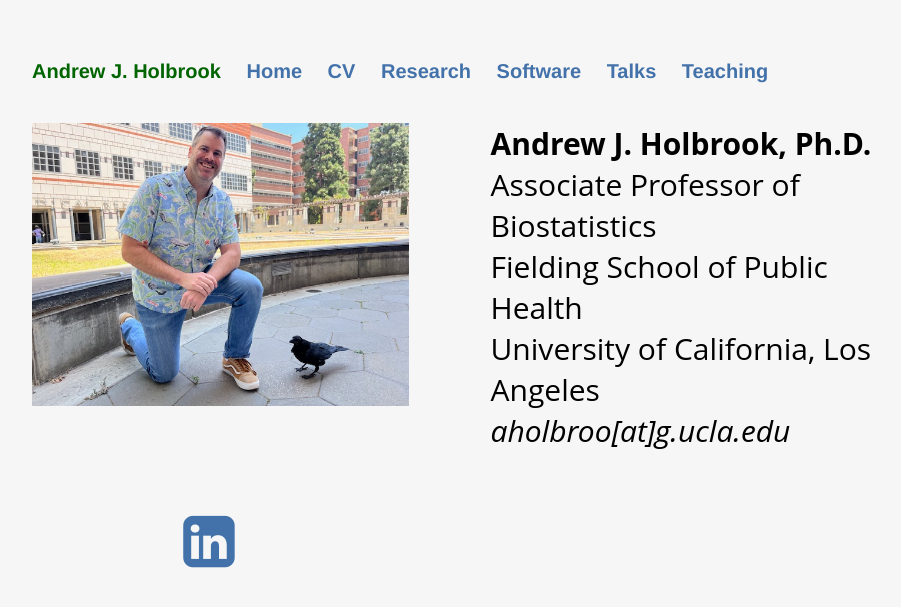
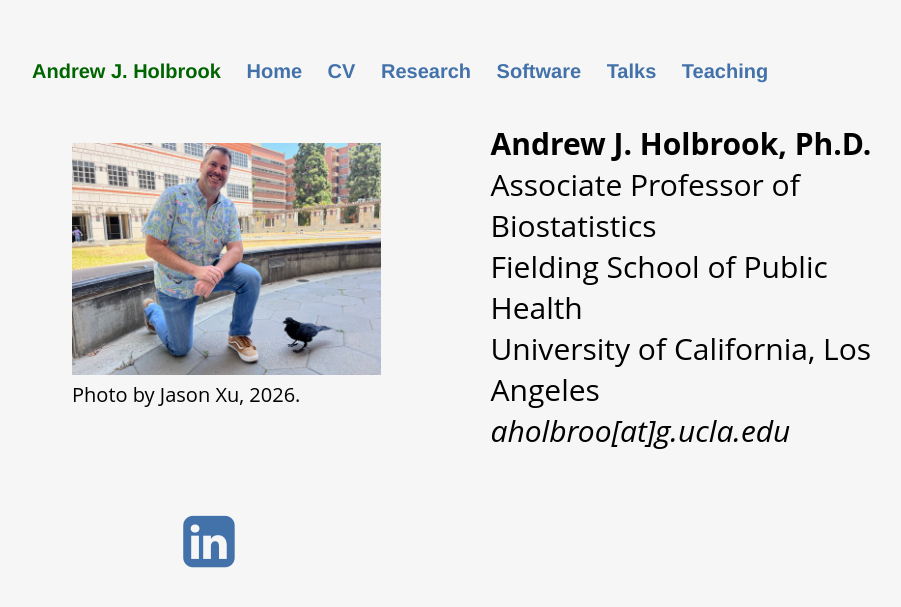
Before and after one commit to andrewjholbrook/andrewjholbrook.github.io, a Jekyll site: the page built from index.html, in a window 1280 px wide. Shown: the top 607 px of the page, without its empty margins (160-1061 px from the left). Built offline with Jekyll 4.4.1, drawn with Linux system fonts in a browser that asks for light colours; a style sheet for code colours, icons or effects is not loaded.

Commit message:
credit jason

```diff
--- a/index.html
+++ b/index.html
@@ -10,8 +10,12 @@ title: Andrew Holbrook | Home
 	<div class="col-1">
 </div>
 <div class="col-3">
-        <img SRC = "crow.jpg" BORDER = "0" width="85%">
+<figure>
+  <img SRC = "crow.jpg" BORDER = "0" width="85%">
+  <figcaption>Photo by Jason Xu, 2026.</figcaption>
+</figure>
 </div>
+
 <div class="col-3">
 <div class="title">
 	<b>Andrew J. Holbrook, Ph.D.</b><br>
```
